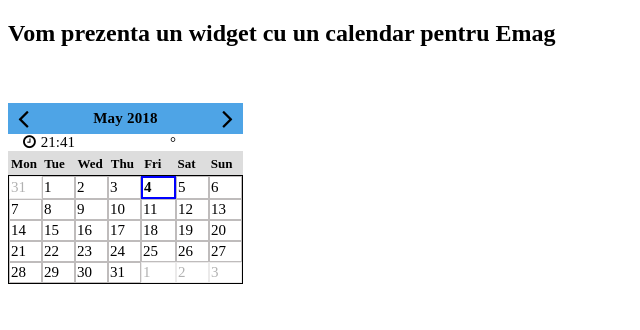
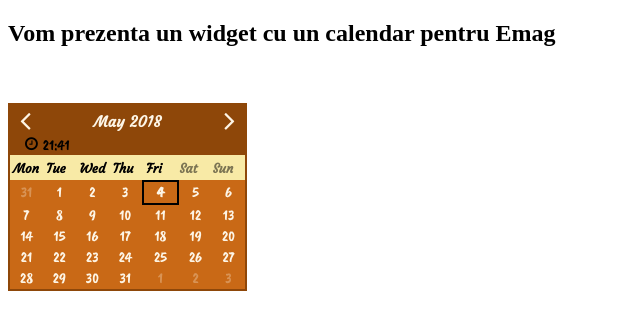
Before and after one commit to alexmititelu/proiect-emag-calendar-widget, a plain HTML site: page index.html in a window 1280 px wide. Shown: the whole page, without its empty margins (0-640 px from the left). Drawn offline with nearby package versions, Linux system fonts and the light colour scheme; some packages are replaced by stand-ins of ours.

Commit message:
Design modifications

```diff
--- a/calendar.css
+++ b/calendar.css
@@ -4,14 +4,19 @@
     margin: 1px solid;
     /* box-shadow:  */
     display:table;
+    background: rgb(201, 105, 22);
+    border: 2px rgb(142, 71, 9) solid;
+    /* background: linear-gradient(rgb(201, 105, 22), rgb(255, 197, 146)); Standard syntax (must be last) */
 }
 
 .calendar .header {
-    background: rgb(78, 164, 230);
+    /* background: rgb(78, 164, 230); */
     height: 31px;
     font-weight: bold;
     position: relative;
     text-align: center;
+    background: rgb(142, 71, 9);
+    color: oldlace;
 }
 
 .calendar .header .previousMonth {
@@ -23,12 +28,14 @@
 }
 
 .calendar .header .calendarMonth {
+    font-family: 'Courgette', cursive;
     display: inline-block;
     /* margin-left: 18%; */
     /* margin-right:18%; */
 
     /* margin-left: auto;
     margin-right: auto; */
+
     letter-spacing: 0.2px;
     margin-top: 7px;
 }
@@ -43,7 +50,7 @@
 }
 
 .dayNames {
-    background: rgba(216, 216, 216, 0.872);
+    background: rgba(255, 253, 188, 0.872);
     width: 235px;
 }
 
@@ -52,22 +59,25 @@
     width: 27px;
     font-size: 13px;
     font-weight: bold;
+    font-family: 'Courgette', cursive;
     /* display: inline-block; */
     display: table-cell;
     /* padding: 0.2px; */
     /* margin-right: 2px; */
 }
-
+.timeLocationSpecification {
+    background: rgb(142, 71, 9);
+}
 .calendarContent {
     width: 235px;
-    border: 1px solid;
+    /* border: 1px solid;  */
     /* border-collapse: collapse; */
     border-spacing: 0px;
-    border-color: black;
+    /* border-color: black; */
 }
 
 .calendarContent tr {
-    border: 1px solid;
+    /* border: 1px solid; */
     /* border-collapse: collapse; */
     border-color: rgba(176, 172, 172, 0.8);
 }
@@ -76,8 +86,11 @@
 .calendarContent td {
     width: 28.1px;
     display: table-cell;
-    border: 1px solid;
+    /* border: 1px solid; */
     /* border-collapse: collapse; */
+    color: oldlace;
+    font-family: 'Caveat Brush', cursive;
+    text-align: center;
     border-color: rgba(176, 172, 172, 0.8);
 }
 
@@ -87,8 +100,9 @@
     /* border: 1px solid; */
     /* border-collapse: collapse; */
 
-    /* border-color: blue; */
-    background-color: rgb(154, 166, 238);
+    /* border-color:aliceblue; */
+    background-color:rgba(116, 84, 24, 0.749);
+    /* border-radius: 90% 90%; */
  }
 
  .clock {
--- a/calendar.js
+++ b/calendar.js
@@ -95,7 +95,7 @@
         for(i=indexOfFirstDayOfTheMonth;i<7;i++) {
             firstRow.children[i].textContent = dayValue;
             if(currentDayShown == true && currentDayValue == dayValue) {
-                firstRow.children[i].style.border = '2px solid blue';
+                firstRow.children[i].style.border = '2px solid black';
                 firstRow.children[i].style.fontWeight = 'bold';
             }  else {
                 firstRow.children[i].style = null;
@@ -107,7 +107,7 @@
         for(i=0;i<7;i++) {
             secondRow.children[i].textContent = dayValue;
             if(currentDayShown == true && currentDayValue == dayValue) {
-                secondRow.children[i].style.border = '2px solid blue';
+                secondRow.children[i].style.border = '2px solid black';
                 secondRow.children[i].style.fontWeight = 'bold';
             }    else {
                 secondRow.children[i].style = null;
@@ -119,7 +119,7 @@
         for(i=0;i<7;i++) {
             thirdRow.children[i].textContent = dayValue;
             if(currentDayShown == true && currentDayValue == dayValue) {
-                thirdRow.children[i].style.border = '2px solid blue';
+                thirdRow.children[i].style.border = '2px solid black';
                 thirdRow.children[i].style.fontWeight = 'bold';
             }  else {
                 thirdRow.children[i].style = null;
@@ -130,7 +130,7 @@
         for(i=0;i<7;i++) {
             fourthRow.children[i].textContent = dayValue;
             if(currentDayShown == true && currentDayValue == dayValue) {
-                fourthRow.children[i].style.border = '2px solid blue';
+                fourthRow.children[i].style.border = '2px solid black';
                 fourthRow.children[i].style.fontWeight = 'bold';
             }  else {
                 fourthRow.children[i].style = null;
@@ -143,7 +143,7 @@
         for(i=0;i<7 && dayValue<=indexOfLastDayOfTheMonth;i++) {
             fifthRow.children[i].textContent = dayValue;
             if(currentDayShown == true && currentDayValue == dayValue) {
-                fifthRow.children[i].style.border = '2px solid blue';
+                fifthRow.children[i].style.border = '2px solid black';
                 fifthRow.children[i].style.fontWeight = 'bold';
             }  else {
                 fifthRow.children[i].style = null;
@@ -175,7 +175,7 @@
             for(i=0;i<7 && dayValue<=indexOfLastDayOfTheMonth;i++) {
                 sixthRow.children[i].textContent = dayValue;
                 if(currentDayShown == true && currentDayValue == dayValue) {
-                    sixthRow.children[i].style.border = '2px solid blue';
+                    sixthRow.children[i].style.border = '2px solid black';
                     sixthRow.children[i].style.fontWeight = 'bold';
                 }  else {
                     sixthRow.children[i].style = null;
--- a/index.html
+++ b/index.html
@@ -7,6 +7,9 @@
     <meta name="viewport" content="width=device-width, initial-scale=1">
     <link rel="stylesheet" href="https://cdnjs.cloudflare.com/ajax/libs/font-awesome/4.7.0/css/font-awesome.min.css">
     <link rel="stylesheet" type="text/css" media="screen" href="calendar.css" />
+    <link href="https://fonts.googleapis.com/css?family=Caveat+Brush|Permanent+Marker" rel="stylesheet">
+    <link href="https://fonts.googleapis.com/css?family=Courgette" rel="stylesheet">
+
     <script src="https://ajax.googleapis.com/ajax/libs/jquery/1.10.2/jquery.min.js"></script>
     <!-- <script type="text/javascript" src="http://maps.googleapis.com/maps/api/js?sensor=false"></script> -->
     <!-- <script src="calendar.js"></script> -->
@@ -23,16 +26,13 @@
 
         </div>
         <table class = "dayNames">
-            <tr>
+            <tr> <div class="timeLocationSpecification">
                 <i class="fa fa-clock-o clock"></i>
-                <span id="timeValue" class="clockValue"></span>
-                <span id="userLocation" class="locationValue"></span>
-                <span id="weatherValue" class="weather"></span>
-                <script type="text/javascript" src="http://maps.googleapis.com/maps/api/js?sensor=false"></script>
-                <script type="text/javascript" src="location.js">
-                </script>
+                <span id="timeValue" class="clockValue" style="font-family: 'Caveat Brush', cursive;"></span>
+                <span id="userLocation" class="locationValue" style="font-family: 'Caveat Brush', cursive;"></span>
+                <span id="weatherValue" class="weather" style="font-family: 'Caveat Brush', cursive;"></span>
                 <span></span>
-
+                </div>
             </tr>
             <tr>
             <td class="dayName">Mon</td>
@@ -40,8 +40,8 @@
             <td class="dayName">Wed</td>
             <td class="dayName">Thu</td>
             <td class="dayName">Fri</td>
-            <td class="dayName">Sat</td>
-            <td class="dayName">Sun</td>
+            <td class="dayName" style="opacity:0.5">Sat</td>
+            <td class="dayName" style="opacity:0.5">Sun</td>
         </tr>
         </table>
         <table id = "calendarContentID" class = "calendarContent">
@@ -102,79 +102,8 @@
         </table>
     </div>
 
-    <script type="text/javascript" src="calendar.js">
-        // let currentDate = new Date();
-        // // document.getElementById("monthDisplayed").innerHtml = "TEST";
-        // // // document.getElementById"monthDisplayed").textContent = "TEST";
-        // months = ["January", "February", "March", "April", "May", "June", "July", "August", "September", "October", "November", "December"];
-        // span = document.getElementById("monthDisplayed");
-        // txt = document.createTextNode(months[currentDate.getMonth()-1] + " " + currentDate.getFullYear());
-        // span.appendChild(txt);
-    </script>
-
-
-    <!-- <script type="text/javascript" src="http://maps.googleapis.com/maps/api/js?sensor=false"></script>  -->
-
-
-    <!-- <script type="text/javascript">
-        var geocoder;
-
-        if (navigator.geolocation) {
-          navigator.geolocation.getCurrentPosition(successFunction, errorFunction);
-      }
-      //Get the latitude and the longitude;
-      function successFunction(position) {
-          var lat = position.coords.latitude;
-          var lng = position.coords.longitude;
-          codeLatLng(lat, lng)
-      }
-
-      function errorFunction(){
-          alert("Geocoder failed");
-      }
-
-        function initialize() {
-          geocoder = new google.maps.Geocoder();
-
-
-
-        }
-
-        function codeLatLng(lat, lng) {
-
-          var latlng = new google.maps.LatLng(lat, lng);
-          geocoder.geocode({'latLng': latlng}, function(results, status) {
-            if (status == google.maps.GeocoderStatus.OK) {
-            console.log(results)
-              if (results[1]) {
-               //formatted address
-               alert(results[0].formatted_address)
-              //find country name
-                   for (var i=0; i<results[0].address_components.length; i++) {
-                  for (var b=0;b<results[0].address_components[i].types.length;b++) {
-
-                  //there are different types that might hold a city admin_area_lvl_1 usually does in come cases looking for sublocality type will be more appropriate
-                      if (results[0].address_components[i].types[b] == "administrative_area_level_1") {
-                          //this is the object you are looking for
-                          city= results[0].address_components[i];
-                          break;
-                      }
-                  }
-              }
-              //city data
-              alert(city.short_name + " " + city.long_name)
-
-
-              } else {
-                alert("No results found");
-              }
-            } else {
-              alert("Geocoder failed due to: " + status);
-            }
-          });
-        }
-      </script>
-      <span onload=initialize()> Test
-      </span> -->
+    <script type="text/javascript" src="calendar.js"></script>
+    <script type="text/javascript" src="http://maps.googleapis.com/maps/api/js?sensor=false"></script>
+    <script type="text/javascript" src="location.js"></script>
 </body>
 </html>
--- a/location.js
+++ b/location.js
@@ -1,5 +1,4 @@
-// window.alert = function ( text ) { console.log( 'tried to alert: ' + text ); return true; };
-// window.alert = function(){};
+
 
 var time = new Date();
 var hour = time.getHours();
@@ -86,6 +85,10 @@ locationValue = '';
         element.appendChild(locationValue);
         console.log(city.short_name);
 
+        var weather = document.getElementById("weatherValue");
+        weather.innerHTML =  '28°';
+        weather();
+
         } else {
             alert("No results found");
         }
@@ -94,7 +97,6 @@ locationValue = '';
         }
     });
     }
-
 
     function weather() {
 
@@ -112,4 +114,5 @@ locationValue = '';
       });
     }
 
-      weather();
+
+     // weather();
```
